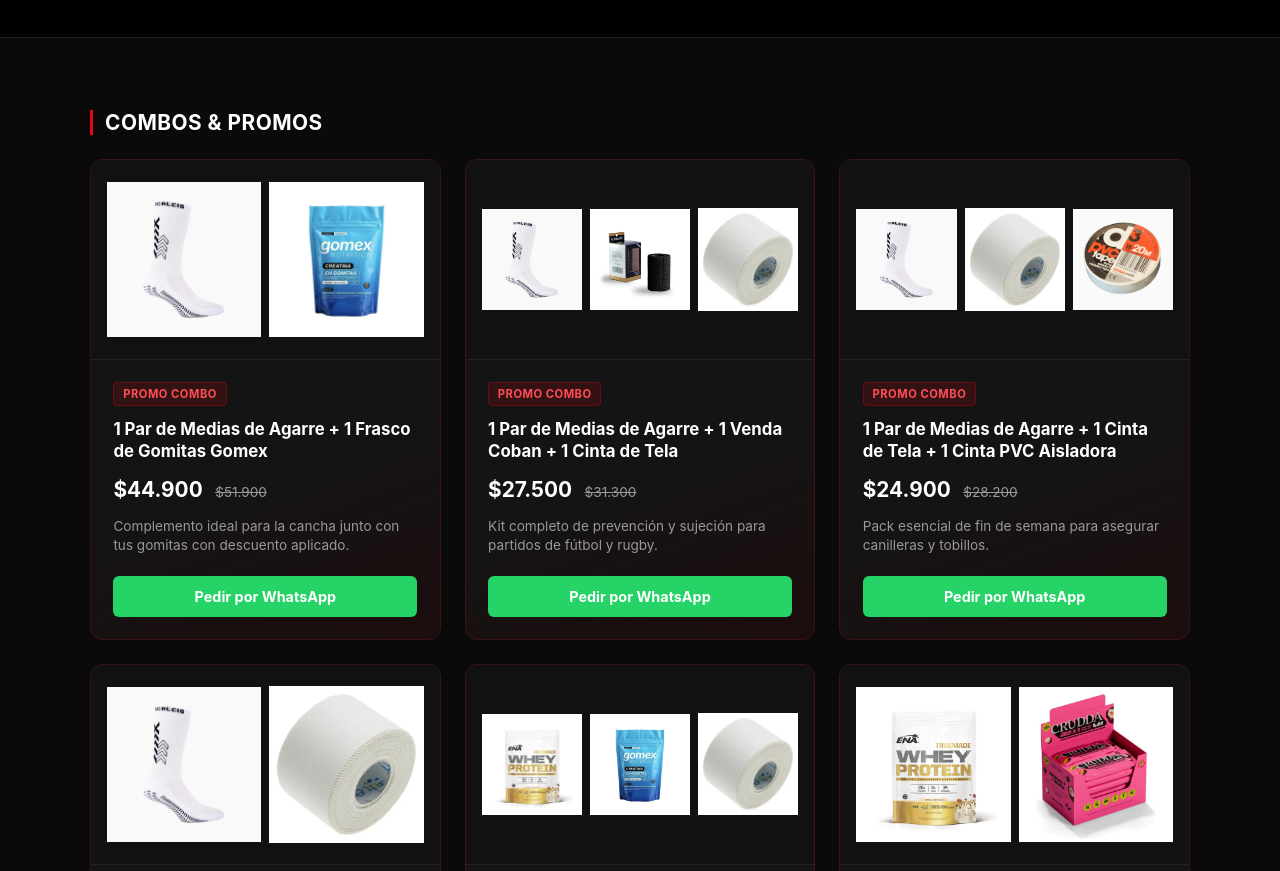
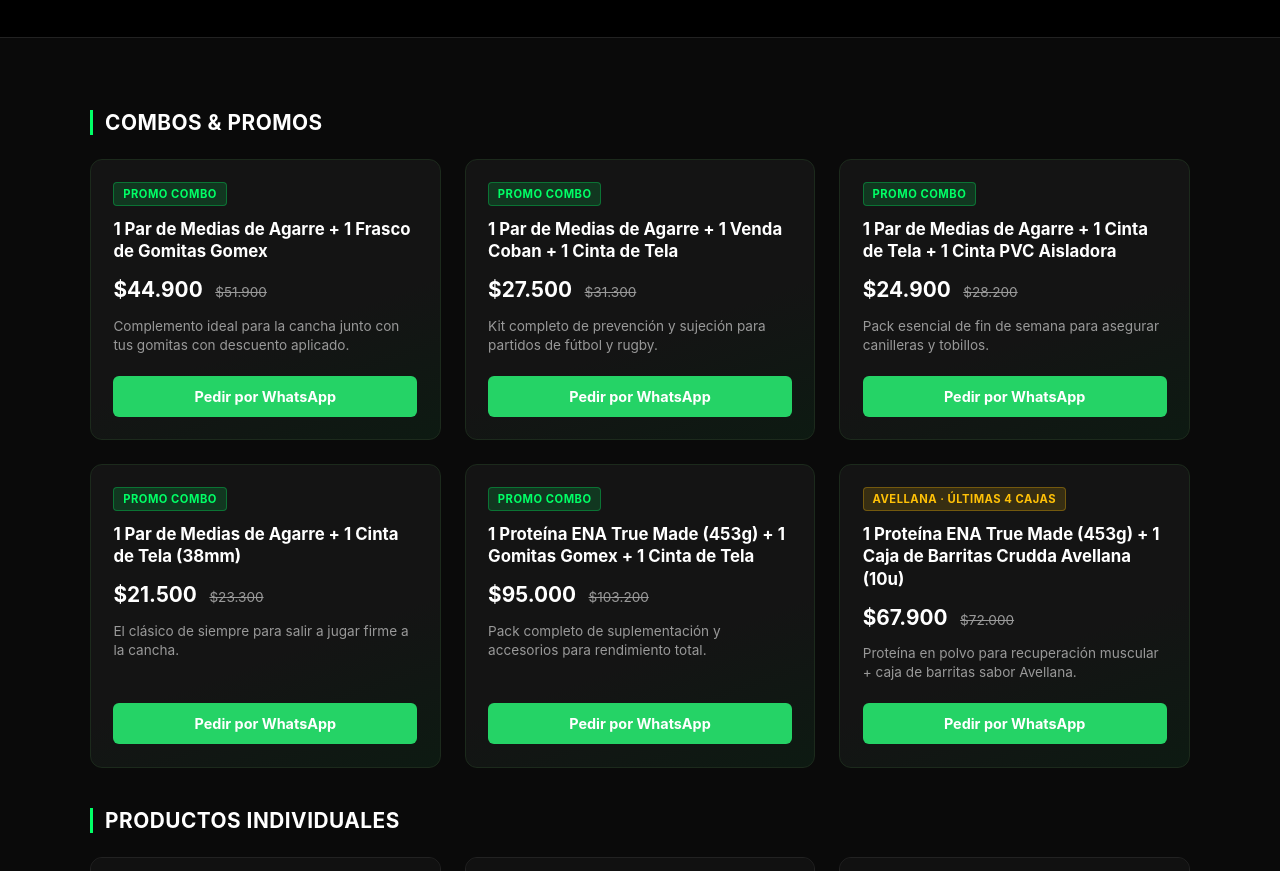
Before and after one commit to jaybcolson-prog/onsupplements, a plain HTML site: page index.html in a window 1280 px wide. Shown: the part 107-978 px from the top of the page. Drawn offline with Linux system fonts and the light colour scheme.

Commit message:
Update index.html

```diff
--- a/index.html
+++ b/index.html
@@ -8,7 +8,7 @@
         :root {
             --bg: #0a0a0a;
             --card-bg: #141414;
-            --accent: #e50914;
+            --accent: #00FF66;
             --text: #f5f5f5;
             --text-secondary: #999999;
             --border: #222222;
@@ -32,6 +32,9 @@
             letter-spacing: 3px;
             color: #ffffff;
             font-weight: 800;
+        }
+        header h1 span {
+            color: var(--accent);
         }
         header p {
             margin: 0.5rem 0 0;
@@ -72,8 +75,8 @@
             border-color: #3a3a3a;
         }
         .card.combo {
-            border: 1px solid #3d1214;
-            background: linear-gradient(160deg, #141414 60%, #1c0d0e 100%);
+            border: 1px solid #1c2a1c;
+            background: linear-gradient(160deg, #141414 60%, #0d1a12 100%);
         }
         .card.out-of-stock {
             opacity: 0.55;
@@ -81,7 +84,7 @@
         /* Contenedor de imagen individual */
         .img-single {
             width: 100%;
-            height: 200px;
+            height: 220px;
             background-color: #111111;
             display: flex;
             align-items: center;
@@ -92,25 +95,6 @@
         }
         .img-single img {
             max-width: 100%;
-            max-height: 100%;
-            object-fit: contain;
-        }
-        /* Contenedor de imágenes múltiples para combos */
-        .img-combo-grid {
-            width: 100%;
-            height: 200px;
-            background-color: #111111;
-            display: flex;
-            align-items: center;
-            justify-content: center;
-            gap: 8px;
-            padding: 1rem;
-            box-sizing: border-box;
-            border-bottom: 1px solid var(--border);
-        }
-        .img-combo-grid img {
-            flex: 1;
-            min-width: 0;
             max-height: 100%;
             object-fit: contain;
         }
@@ -139,9 +123,9 @@
             letter-spacing: 0.5px;
         }
         .badge-promo {
-            background-color: rgba(229, 9, 20, 0.15);
-            color: #ff4d57;
-            border: 1px solid rgba(229, 9, 20, 0.3);
+            background-color: rgba(0, 255, 102, 0.15);
+            color: #00FF66;
+            border: 1px solid rgba(0, 255, 102, 0.3);
         }
         .badge-stock {
             background-color: rgba(255, 193, 7, 0.15);
@@ -206,22 +190,18 @@
 <body>
 
     <header>
-        <h1>ON SUPPLEMENTS</h1>
+        <h1>ON SUPPLEMENTS <span>⚡️</span></h1>
         <p>Suplementos, accesorios y equipamiento deportivo</p>
     </header>
 
     <div class="container">
 
-        <!-- SECCIÓN DE COMBOS Y PROMOS -->
+        <!-- SECCIÓN DE COMBOS Y PROMOS (SIN IMÁGENES) -->
         <h2 class="section-title">Combos & Promos</h2>
         <div class="grid">
 
             <!-- Combo 1 -->
             <div class="card combo">
-                <div class="img-combo-grid">
-                    <img src="medias.webp.webp" alt="Medias de Agarre">
-                    <img src="gomex.webp.webp" alt="Gomitas Gomex">
-                </div>
                 <div class="card-content">
                     <div>
                         <span class="badge badge-promo">Promo Combo</span>
@@ -237,11 +217,6 @@
 
             <!-- Combo 2 -->
             <div class="card combo">
-                <div class="img-combo-grid">
-                    <img src="medias.webp.webp" alt="Medias de Agarre">
-                    <img src="venda-coban.webp.webp" alt="Venda Coban">
-                    <img src="cinta-deportiva.webp.webp" alt="Cinta de Tela">
-                </div>
                 <div class="card-content">
                     <div>
                         <span class="badge badge-promo">Promo Combo</span>
@@ -257,11 +232,6 @@
 
             <!-- Combo 3 -->
             <div class="card combo">
-                <div class="img-combo-grid">
-                    <img src="medias.webp.webp" alt="Medias de Agarre">
-                    <img src="cinta-deportiva.webp.webp" alt="Cinta de Tela">
-                    <img src="cinta-pvc.webp.webp" alt="Cinta PVC">
-                </div>
                 <div class="card-content">
                     <div>
                         <span class="badge badge-promo">Promo Combo</span>
@@ -277,10 +247,6 @@
 
             <!-- Combo 4 -->
             <div class="card combo">
-                <div class="img-combo-grid">
-                    <img src="medias.webp.webp" alt="Medias de Agarre">
-                    <img src="cinta-deportiva.webp.webp" alt="Cinta de Tela">
-                </div>
                 <div class="card-content">
                     <div>
                         <span class="badge badge-promo">Promo Combo</span>
@@ -296,11 +262,6 @@
 
             <!-- Combo 5 -->
             <div class="card combo">
-                <div class="img-combo-grid">
-                    <img src="proteina.webp.webp" alt="Proteína ENA">
-                    <img src="gomex.webp.webp" alt="Gomitas Gomex">
-                    <img src="cinta-deportiva.webp.webp" alt="Cinta de Tela">
-                </div>
                 <div class="card-content">
                     <div>
                         <span class="badge badge-promo">Promo Combo</span>
@@ -316,10 +277,6 @@
 
             <!-- Combo 6 -->
             <div class="card combo">
-                <div class="img-combo-grid">
-                    <img src="proteina.webp.webp" alt="Proteína ENA">
-                    <img src="crudda-avellana-caja.webp.webp" alt="Caja Barritas Crudda Avellana">
-                </div>
                 <div class="card-content">
                     <div>
                         <span class="badge badge-stock">Avellana · Últimas 4 cajas</span>
@@ -335,7 +292,7 @@
 
         </div>
 
-        <!-- SECCIÓN DE PRODUCTOS INDIVIDUALES -->
+        <!-- SECCIÓN DE PRODUCTOS INDIVIDUALES (CON IMAGEN CADA UNO) -->
         <h2 class="section-title">Productos Individuales</h2>
         <div class="grid">
 
```
